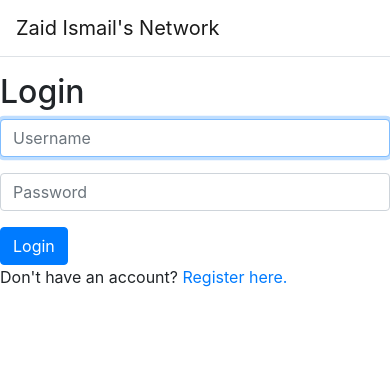
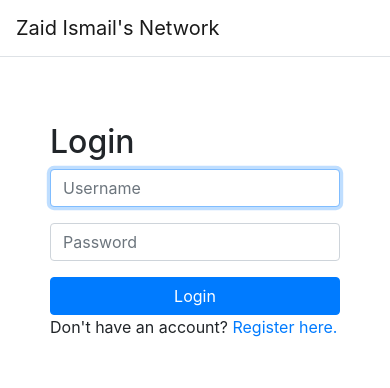
Before and after one commit to zaid-ismail031/twitter-clone, a Django app: page /login in a window 390 px wide. Shown: the top 388 px of the page. Run offline with Django 3.2, Linux system fonts and the light colour scheme; some libraries are stand-ins or nearby versions.

Commit message:
made page responsive

```diff
--- a/twitterclone/static/twitterclone/styles.css
+++ b/twitterclone/static/twitterclone/styles.css
@@ -1,6 +1,11 @@
+*{
+    width: 100%;
+}
+
 
 #posts-view {
     margin: 15px;
+    width: 70%;
 }
 
 #create-view {
@@ -38,3 +43,7 @@ button {
 	width: 50%;
 	padding: 10px;
 }
+
+.login-form {
+    padding: 50px;
+}
--- a/twitterclone/templates/twitterclone/login.html
+++ b/twitterclone/templates/twitterclone/login.html
@@ -1,7 +1,7 @@
 {% extends "twitterclone/layout.html" %}
 
 {% block body %}
-
+    <div class="login-form">
     <h2>Login</h2>
 
     {% if message %}
@@ -19,6 +19,7 @@
         <input class="btn btn-primary" type="submit" value="Login">
     </form>
 
+
     Don't have an account? <a href="{% url 'register' %}">Register here.</a>
-
+    </div>
 {% endblock %}
```
